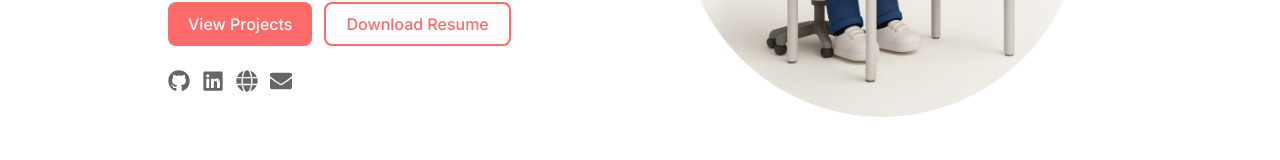
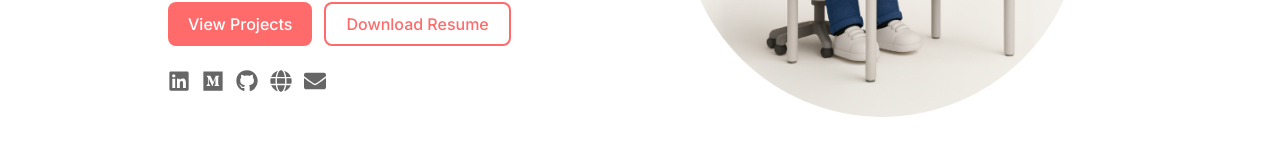
Before and after one commit to ddylanlinn/portfolio, a Next.js app: page /portfolio/ in a window 1280 px wide. Shown: the part 443-603 px from the top of the page. Built offline with nearby package versions, Linux system fonts and the light colour scheme.

Commit message:
feat: add medium icon/link

```diff
--- a/src/components/Hero.tsx
+++ b/src/components/Hero.tsx
@@ -3,7 +3,13 @@
 import { motion } from 'framer-motion'
 import Image from 'next/image'
 import { FiArrowDown } from 'react-icons/fi'
-import { FaGithub, FaLinkedin, FaGlobe, FaEnvelope } from 'react-icons/fa'
+import {
+	FaGithub,
+	FaLinkedin,
+	FaGlobe,
+	FaEnvelope,
+	FaMedium,
+} from 'react-icons/fa'
 import { useLanguage } from '@/context/LanguageContext'
 import { useState } from 'react'
 
@@ -82,6 +88,24 @@ const Hero = () => {
 
 						<div className="mt-6 flex gap-3">
 							<a
+								href="https://www.linkedin.com/in/ddylanlinn/"
+								target="_blank"
+								rel="noopener noreferrer"
+								className="text-[var(--text-secondary)] hover:text-[var(--primary)] transition-colors cursor-pointer"
+								aria-label="LinkedIn"
+							>
+								<FaLinkedin size={22} />
+							</a>
+							<a
+								href="https://medium.com/@ddylanlinn"
+								target="_blank"
+								rel="noopener noreferrer"
+								className="text-[var(--text-secondary)] hover:text-[var(--primary)] transition-colors cursor-pointer"
+								aria-label="Medium"
+							>
+								<FaMedium size={22} />
+							</a>
+							<a
 								href="https://github.com/ddylanlinn"
 								target="_blank"
 								rel="noopener noreferrer"
@@ -89,15 +113,6 @@ const Hero = () => {
 								aria-label="GitHub"
 							>
 								<FaGithub size={22} />
-							</a>
-							<a
-								href="https://www.linkedin.com/in/ddylanlinn/"
-								target="_blank"
-								rel="noopener noreferrer"
-								className="text-[var(--text-secondary)] hover:text-[var(--primary)] transition-colors cursor-pointer"
-								aria-label="LinkedIn"
-							>
-								<FaLinkedin size={22} />
 							</a>
 							<a
 								href="https://www.b612isreal.com/"
```
